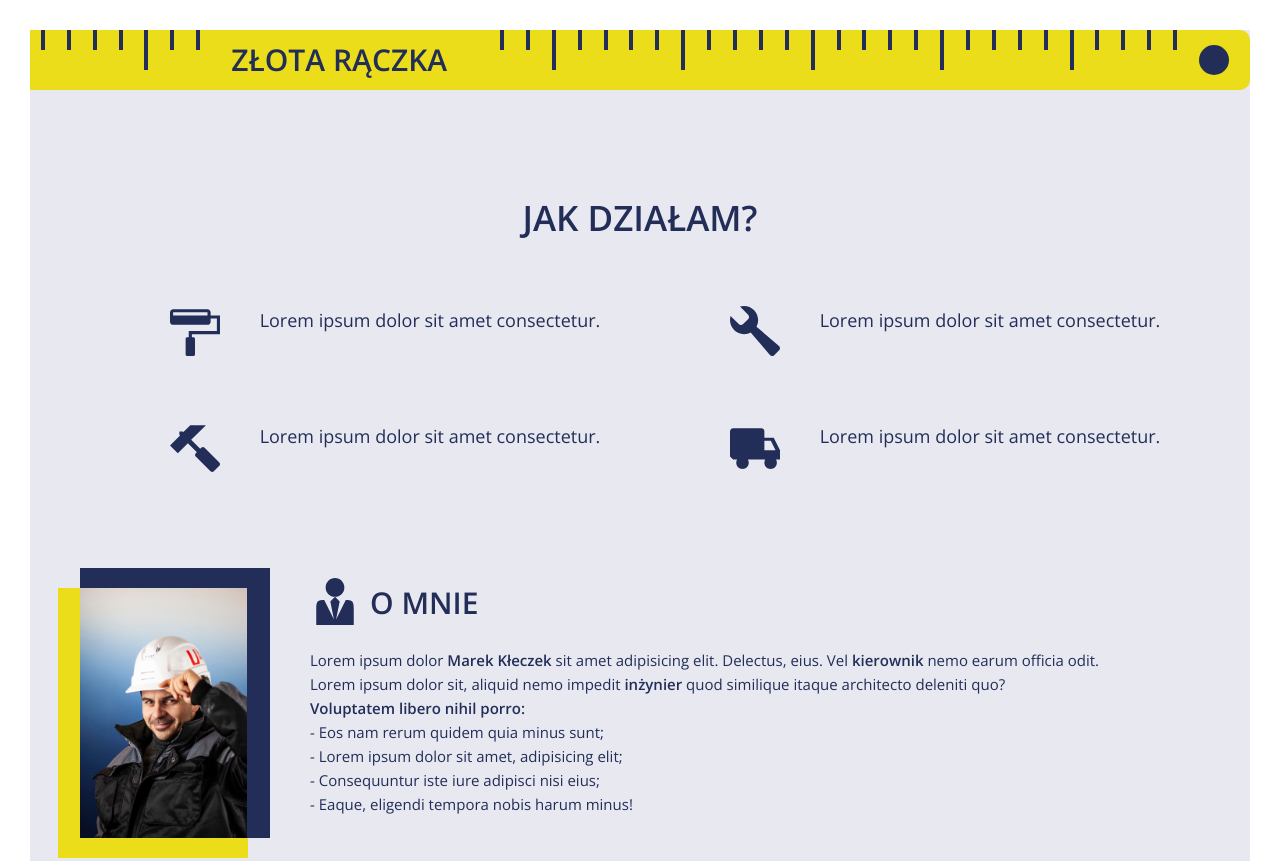
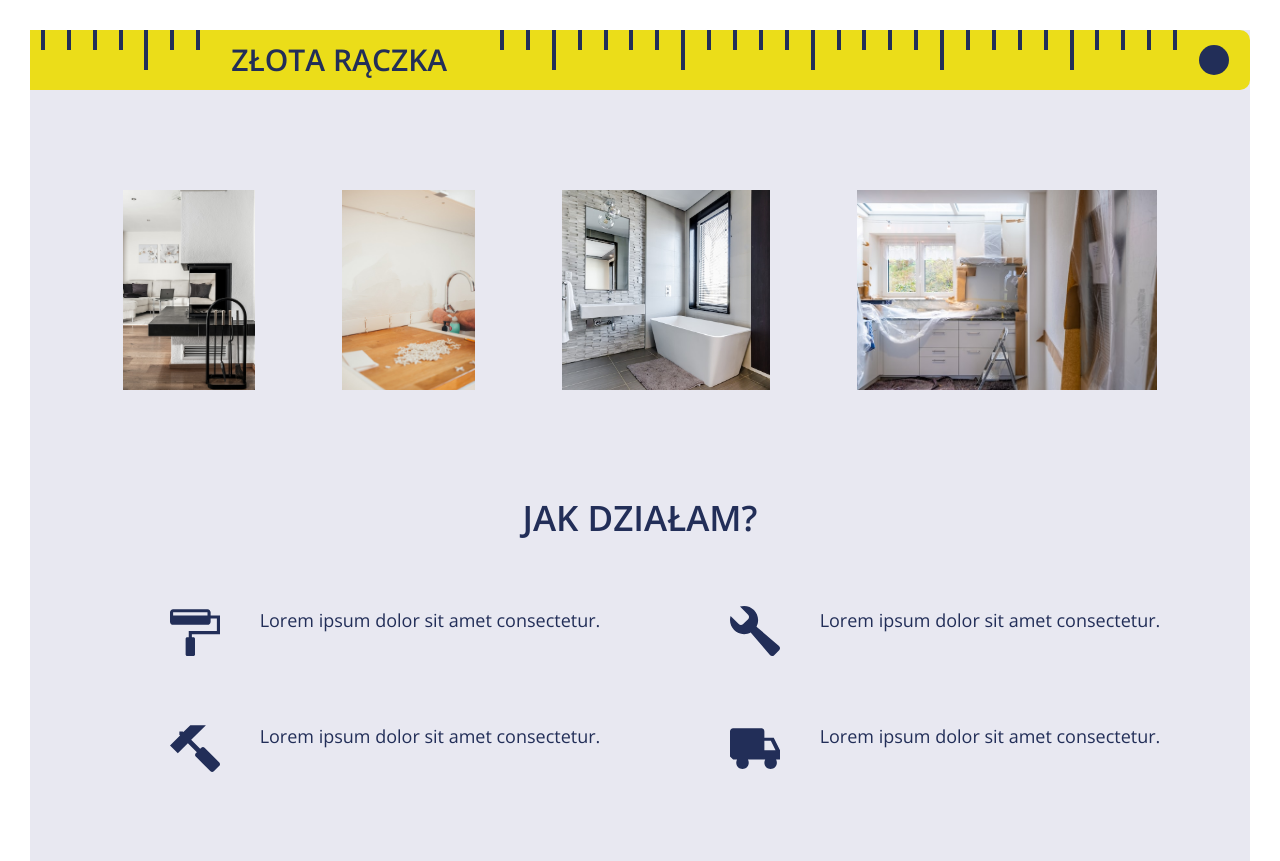
Before and after one commit to jakubkleczek/handyman, a website: page index.html in a window 1280 px wide. Shown: the top 861 px of the page. Drawn offline with nearby package versions, Linux system fonts and the light colour scheme.

Commit message:
add images

```diff
--- a/index.html
+++ b/index.html
@@ -54,8 +54,12 @@
             <div class="header__lines"></div>
             <button class="header__btn"></button>
         </div>
-        <div class="images">
-
+        <div class="gallery">
+            <!-- <img src="img/alina-belogolova-4SREHF03pn8-unsplash.jpg" alt="Work1"> -->
+            <img src="img/armin-djuhic-mcL2f-J74GY-unsplash.jpg" alt="Work2" class="gallery__photo">
+            <img src="img/charlesdeluvio-6rNTDKruMWU-unsplash.jpg" alt="Work3" class="gallery__photo">
+            <img src="img/chastity-cortijo-6TY_WrJTwSI-unsplash.jpg" alt="Work4" class="gallery__photo">
+            <img src="img/immo-renovation-UqNEbyRQ660-unsplash.jpg" alt="Work5" class="gallery__photo">
         </div>
         <div class="how-i-work">
             <h1>Jak działam?</h1>
--- a/sass/base.scss
+++ b/sass/base.scss
@@ -55,7 +55,7 @@ body {
 
     display: grid;
     grid-template-columns: 5rem [full-start] repeat(5, [col-start] 1fr [col-end]) [full-end] 5rem;
-    grid-template-rows: 6rem repeat(5, max-content) 10rem;
+    grid-template-rows: 6rem min-content repeat(6, max-content) 10rem;
     grid-row-gap: 10rem;
 
 }
--- a/sass/layout.scss
+++ b/sass/layout.scss
@@ -70,7 +70,19 @@
 
 ///////////////////////////////////
 /// IMAGES
+.gallery {
+    grid-row: 2 / 3;
+    grid-column: full-start / full-end;
 
+    display: flex;
+    flex-wrap: wrap;
+    justify-content: space-around;
+    align-items: center;
+
+    &__photo {
+        height: 200px;
+    }
+}
 
 ///////////////////////////////////
 /// HOW-I-WORK
```
Also changed, not shown: css/style.css, img/alina-belogolova-4SREHF03pn8-unsplash.jpg (added), img/armin-djuhic-mcL2f-J74GY-unsplash.jpg (added), img/charlesdeluvio-6rNTDKruMWU-unsplash.jpg (added), img/chastity-cortijo-6TY_WrJTwSI-unsplash.jpg (added), img/immo-renovation-UqNEbyRQ660-unsplash.jpg (added), 1 other file.
